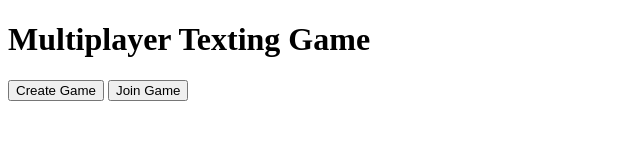
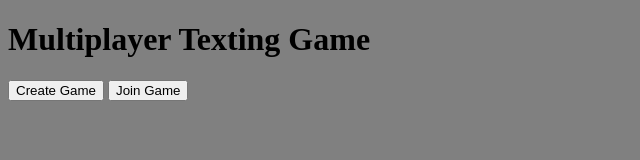
Before and after one commit to ruxy1212/hangmanjs, a plain HTML site: page multi/index.html in a window 1280 px wide. Shown: the whole page, without its empty margins (0-640 px from the left). Drawn offline with Linux system fonts and the light colour scheme.

Commit message:
Update index.html

```diff
--- a/multi/index.html
+++ b/multi/index.html
@@ -5,7 +5,7 @@
     <script src="https://www.gstatic.com/firebasejs/9.1.0/firebase-app.js"></script>
     <script src="https://www.gstatic.com/firebasejs/9.1.0/firebase-database.js"></script> -->
 </head>
-<body>
+<body style="background:grey;">
   <h1>Multiplayer Texting Game</h1>
   <div id="mainContainer">
     <button id="createGameBtn">Create Game</button>
```
